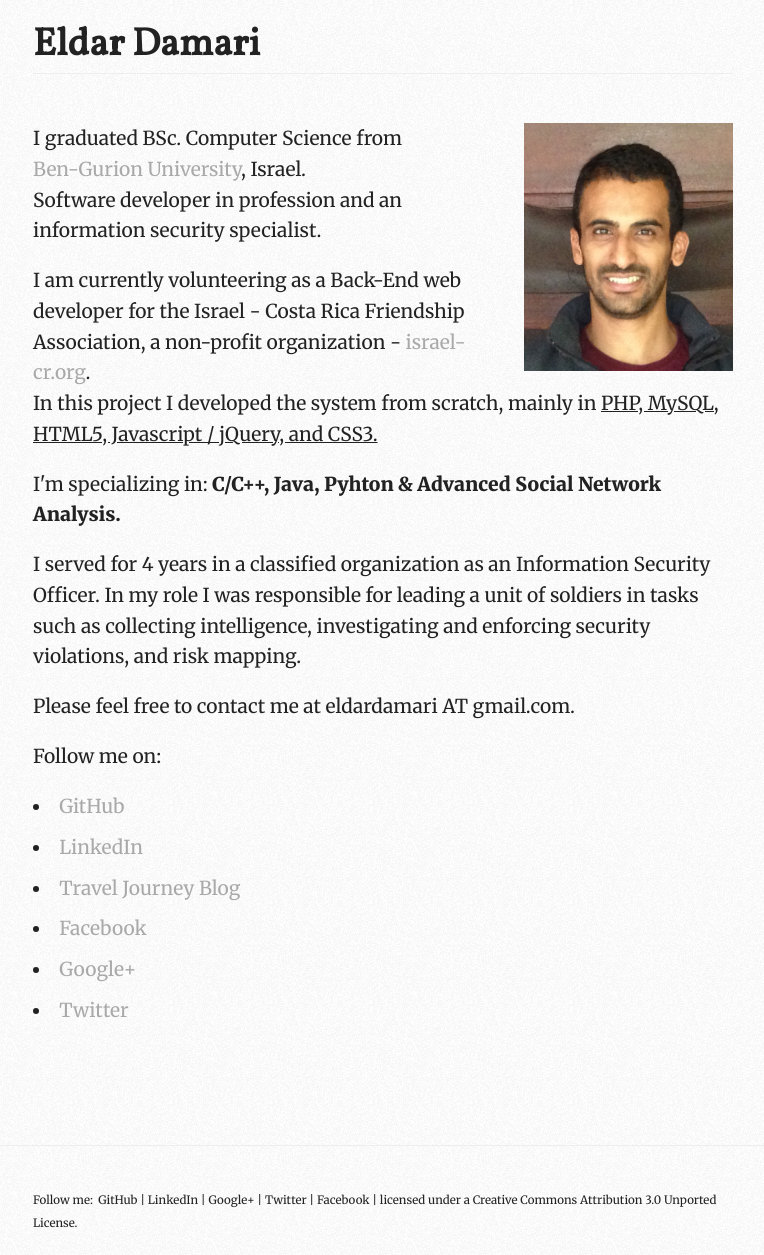
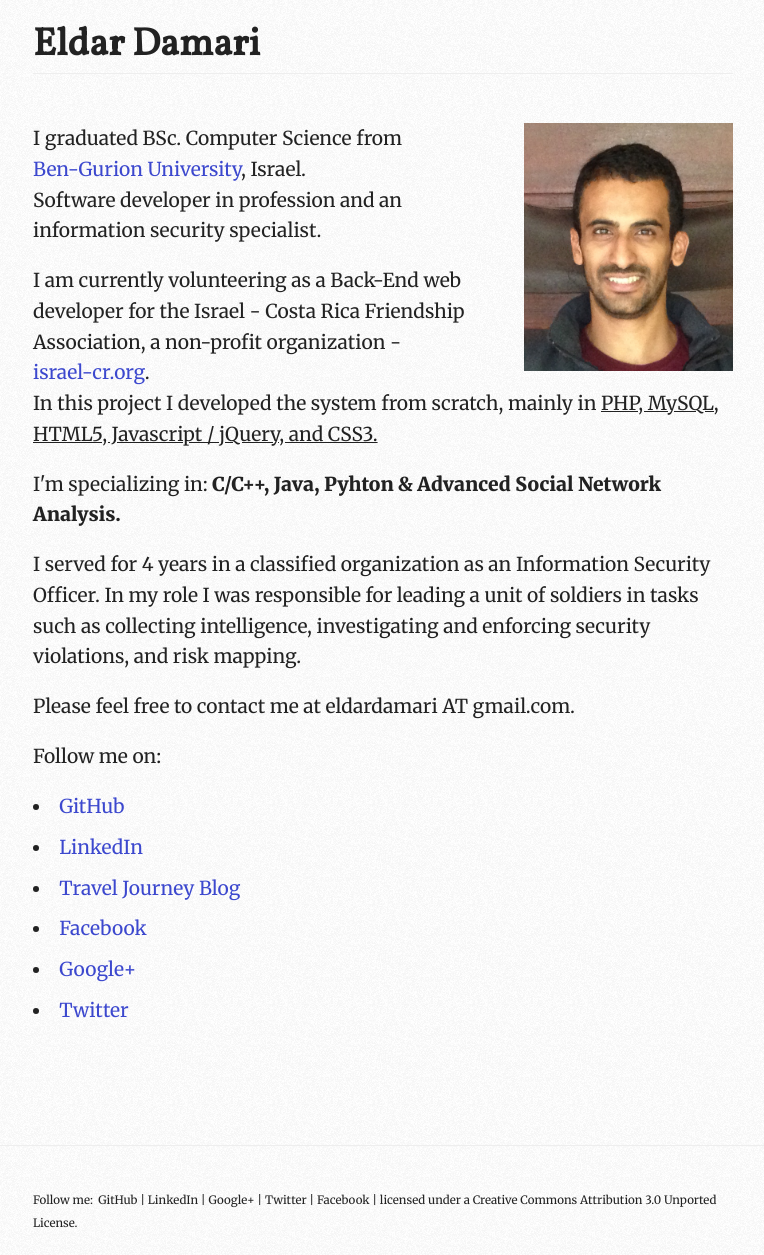
Before and after one commit to eldardamari/eldardamari.github.io, a Jekyll site: the page built from index.html, in a window 1280 px wide. Shown: the whole page, without its empty margins (257-1021 px from the left). Built offline with Jekyll 4.4.1, drawn with Linux system fonts in a browser that asks for light colours; Markdown is read by kramdown in place of the engine named in the settings.

Commit message:
EDIT - link design, new lines in home page

```diff
--- a/404.html
+++ b/404.html
@@ -8,7 +8,7 @@
   <meta http-equiv="X-UA-Compatible" content="IE=edge,chrome=1">
   <title>Eldar Damari &middot; 404 Page Not Found</title>
   <meta name="description" content="Page not found.">
-  <meta name="author" content="Ory Band">
+  <meta name="author" content="Eldar Damari">
   <meta name="viewport" content="width=device-width">
 
   <link href='http://fonts.googleapis.com/css?family=Lato:700|Vollkorn|Merriweather:400,400italic,900,900italic' rel='stylesheet' type='text/css'>
@@ -30,7 +30,7 @@
 
   <div class="header-container">
     <header class="wrapper clearfix">
-      <h1 class="title"><a href="/">Ory Band</a></h1>
+      <h1 class="title"><a href="/">Eldar Damari</a></h1>
       <nav>
         <!--<ul>
           <li><a href="/#about">ABOUT</a></li>
--- a/css/main.css
+++ b/css/main.css
@@ -20,7 +20,7 @@ code{font-family:Monaco,DejaVu Sans Mono,Courier New,monospace}
 .main-container h1:first-of-type{margin-top:0}
 .main-container h2{font-size:1.2em}
 .main-container h3{font-size:1em}
-.main-container a{color:#a9a9a9;text-decoration:none;-webkit-transition:color .2s ease-out;-moz-transition:color .2s ease-out;-o-transition:color .2s ease-out;transition:color .2s ease-out;}
+.main-container a{color:#3C48CE;text-decoration:none;-webkit-transition:color .2s ease-out;-moz-transition:color .2s ease-out;-o-transition:color .2s ease-out;transition:color .2s ease-out;}
 .main-container a:hover{color:#a8f26a}
 .main-container #blog a{color:inherit;}
 .main-container #blog a:hover{color:#a8f26a}
--- a/index.html
+++ b/index.html
@@ -10,7 +10,7 @@ layout: base
       <br>Software developer in profession and an information security specialist.</p>
 
   <p> I am currently volunteering as a Back-End web developer for the Israel - Costa Rica Friendship Association,
-      a non-profit organization - <a href="www.israel-cr.org" target="_blank">israel-cr.org</a>.
+      a non-profit organization - <br><a href="http://www.israel-cr.org" target="_blank">israel-cr.org</a>.
       <br>In this project I developed the system from  scratch, mainly in <u>PHP, MySQL, HTML5, Javascript / jQuery, and CSS3.</u> </p>
 
   <p> I'm specializing in: <b>C/C++, Java, Pyhton & Advanced Social Network Analysis.</b>
```
